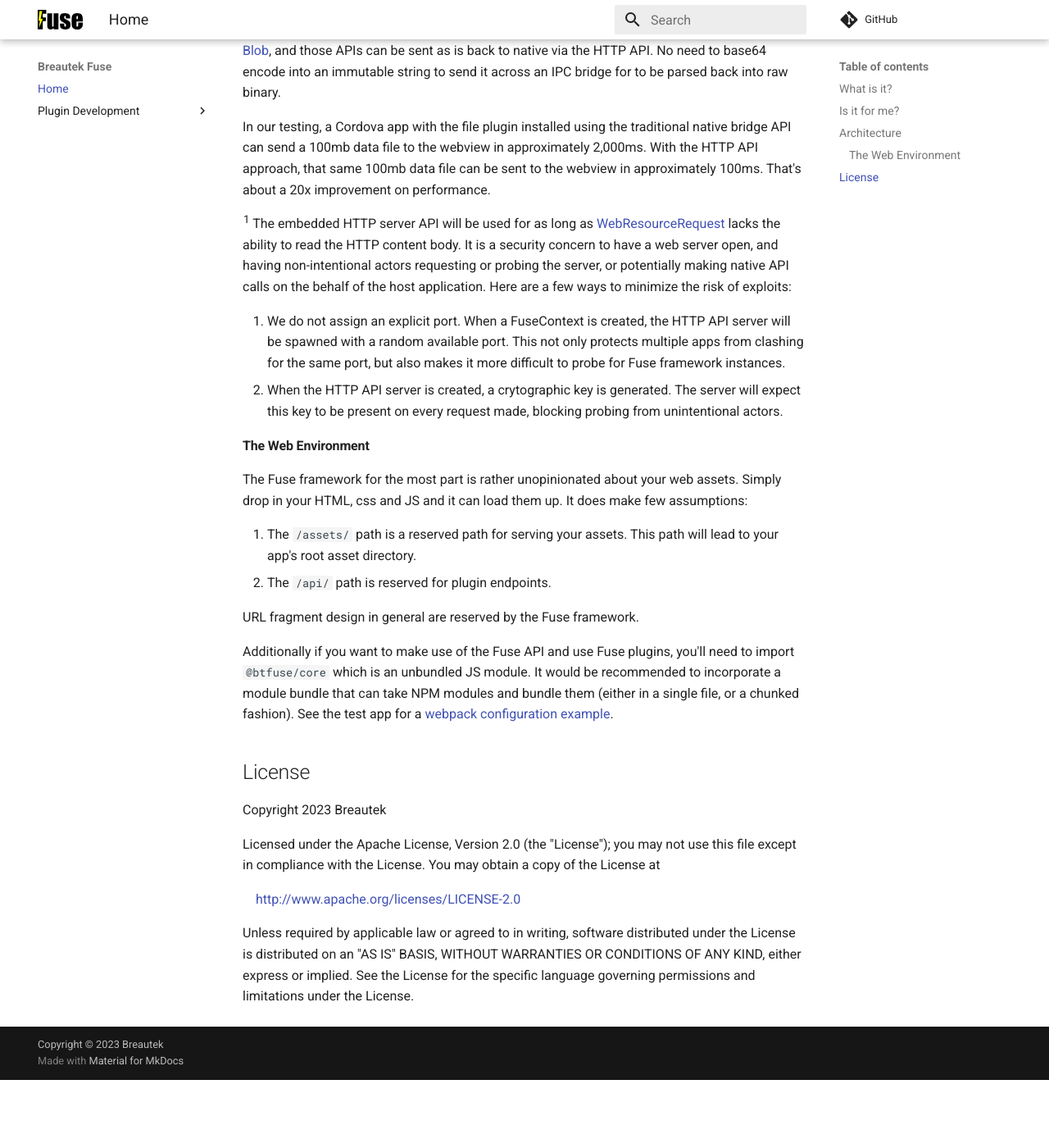
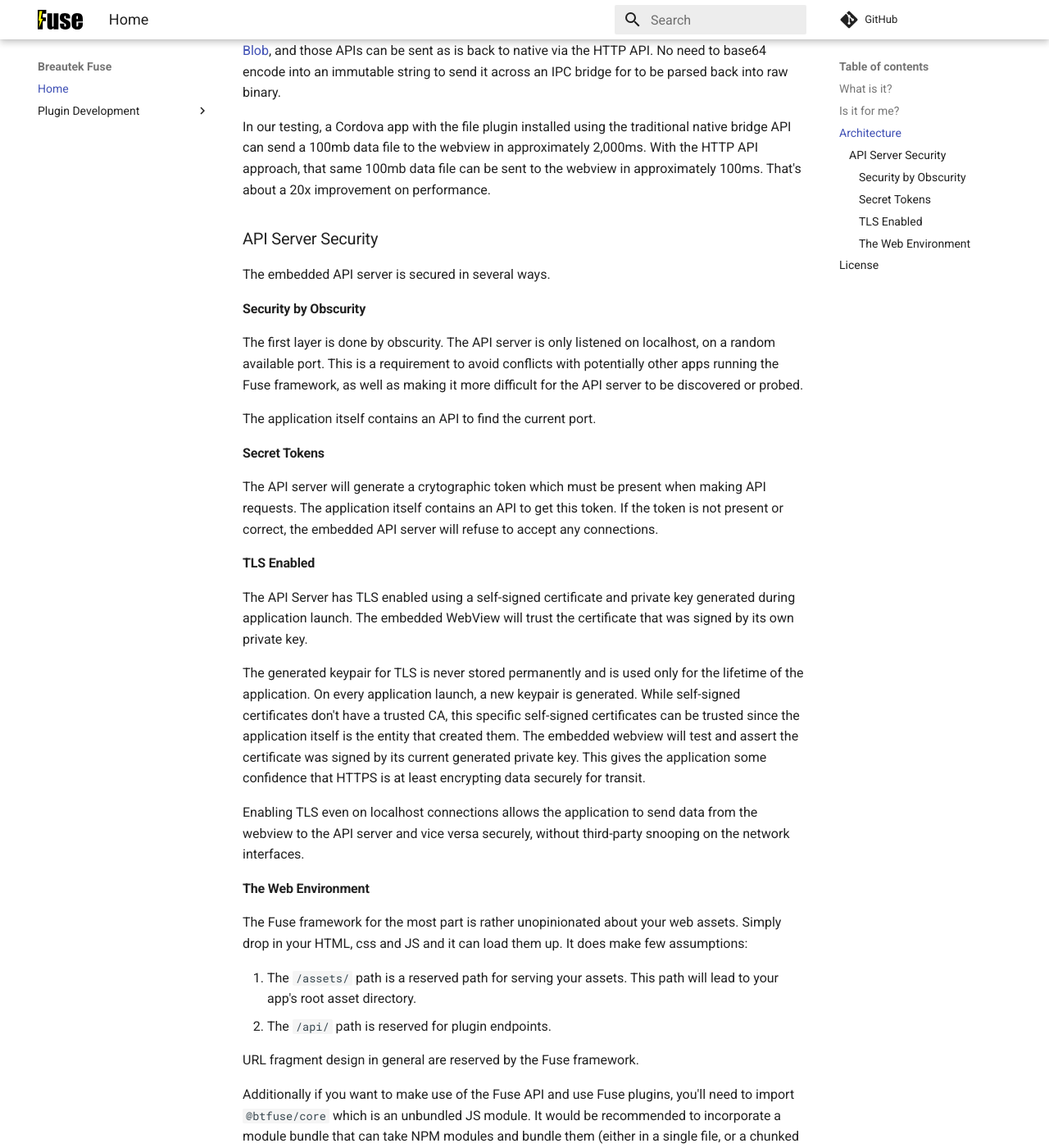
Before and after one commit to btfuse/fuse-docs, an MkDocs documentation site: the page built from docs/index.md, in a window 1280 px wide and 1400 px high, scrolled down 3219 px. Shown: the whole window at 82% size. Built offline with MkDocs 1.6.1 and Material for MkDocs 9.7.7, drawn with Linux system fonts in a browser that asks for light colours; comment, search, counter and statistics services are not loaded; before the commit the page ends 4536 px from its top, so only the background shows below that; some of the changed text lies outside the part shown.

Commit message:
updated details on embedded API server

```diff
--- a/docs/index.md
+++ b/docs/index.md
@@ -82,10 +82,27 @@ For example, if you need to fetch a large file, it can be sent to the WebView as
 
 In our testing, a Cordova app with the file plugin installed using the traditional native bridge API can send a 100mb data file to the webview in approximately 2,000ms. With the HTTP API approach, that same 100mb data file can be sent to the webview in approximately 100ms. That's about a 20x improvement on performance.
 
-<sup>1</sup> The embedded HTTP server API will be used for as long as [WebResourceRequest](https://developer.android.com/reference/android/webkit/WebResourceRequest) lacks the ability to read the HTTP content body. It is a security concern to have a web server open, and having non-intentional actors requesting or probing the server, or potentially making native API calls on the behalf of the host application. Here are a few ways to minimize the risk of exploits:
+### API Server Security
 
-1. We do not assign an explicit port. When a FuseContext is created, the HTTP API server will be spawned with a random available port. This not only protects multiple apps from clashing for the same port, but also makes it more difficult to probe for Fuse framework instances.
-2. When the HTTP API server is created, a crytographic key is generated. The server will expect this key to be present on every request made, blocking probing from unintentional actors.
+The embedded API server is secured in several ways.
+
+#### Security by Obscurity
+
+The first layer is done by obscurity. The API server is only listened on localhost, on a random available port. This is a requirement to avoid conflicts with potentially other apps running the Fuse framework, as well as making it more difficult for the API server to be discovered or probed.
+
+The application itself contains an API to find the current port.
+
+#### Secret Tokens
+
+The API server will generate a crytographic token which must be present when making API requests. The application itself contains an API to get this token. If the token is not present or correct, the embedded API server will refuse to accept any connections.
+
+#### TLS Enabled
+
+The API Server has TLS enabled using a self-signed certificate and private key generated during application launch. The embedded WebView will trust the certificate that was signed by its own private key.
+
+The generated keypair for TLS is never stored permanently and is used only for the lifetime of the application. On every application launch, a new keypair is generated. While self-signed certificates don't have a trusted CA, this specific self-signed certificates can be trusted since the application itself is the entity that created them. The embedded webview will test and assert the certificate was signed by its current generated private key. This gives the application some confidence that HTTPS is at least encrypting data securely for transit.
+
+Enabling TLS even on localhost connections allows the application to send data from the webview to the API server and vice versa securely, without third-party snooping on the network interfaces.
 
 #### The Web Environment
 
@@ -101,16 +118,8 @@ It would be recommended to incorporate a module bundle that can take NPM modules
 
 ## License
 
-Copyright 2023 Breautek
+Copyright 2023-2024 Breautek
 
 Licensed under the Apache License, Version 2.0 (the "License");
-you may not use this file except in compliance with the License.
-You may obtain a copy of the License at
 
-&nbsp;&nbsp;&nbsp;&nbsp;<a href="http://www.apache.org/licenses/LICENSE-2.0" target="_blank">http://www.apache.org/licenses/LICENSE-2.0</a>
-
-Unless required by applicable law or agreed to in writing, software
-distributed under the License is distributed on an "AS IS" BASIS,
-WITHOUT WARRANTIES OR CONDITIONS OF ANY KIND, either express or implied.
-See the License for the specific language governing permissions and
-limitations under the License.
+For full details, see <a href="http://www.apache.org/licenses/LICENSE-2.0" target="_blank">http://www.apache.org/licenses/LICENSE-2.0</a>
```
